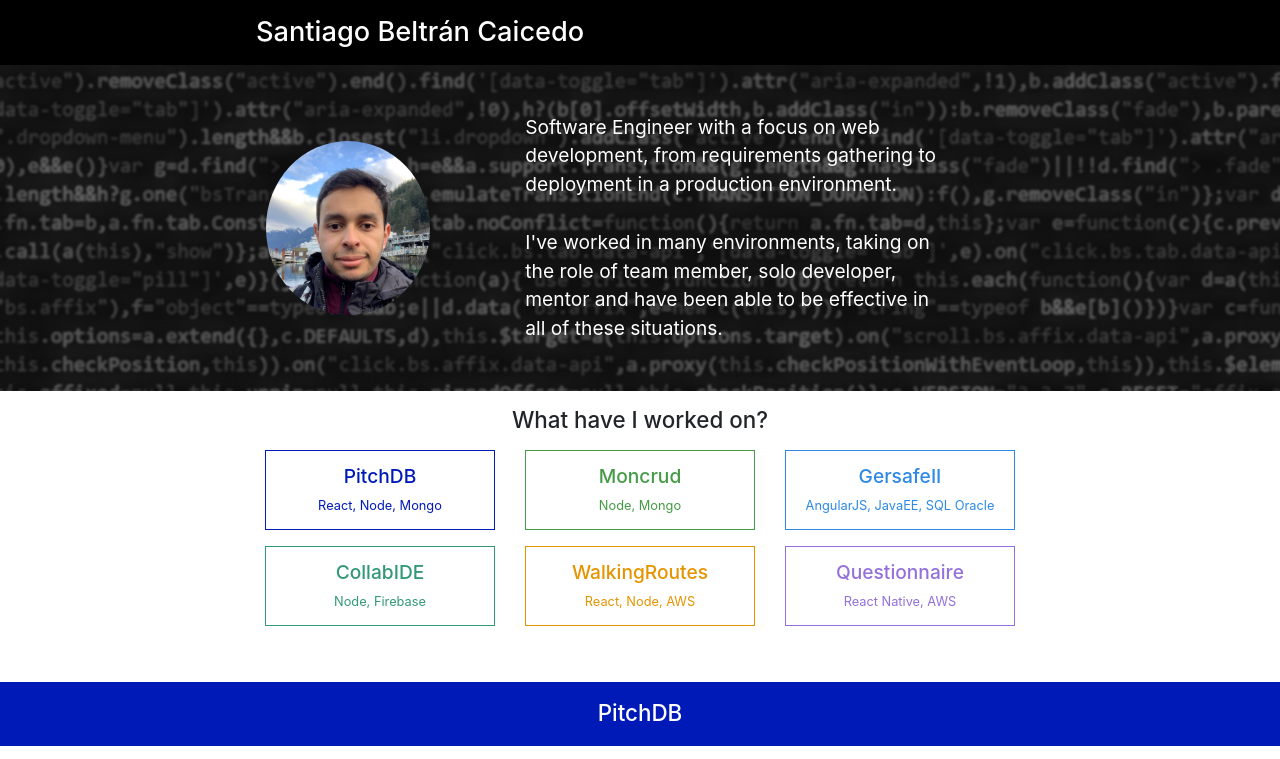
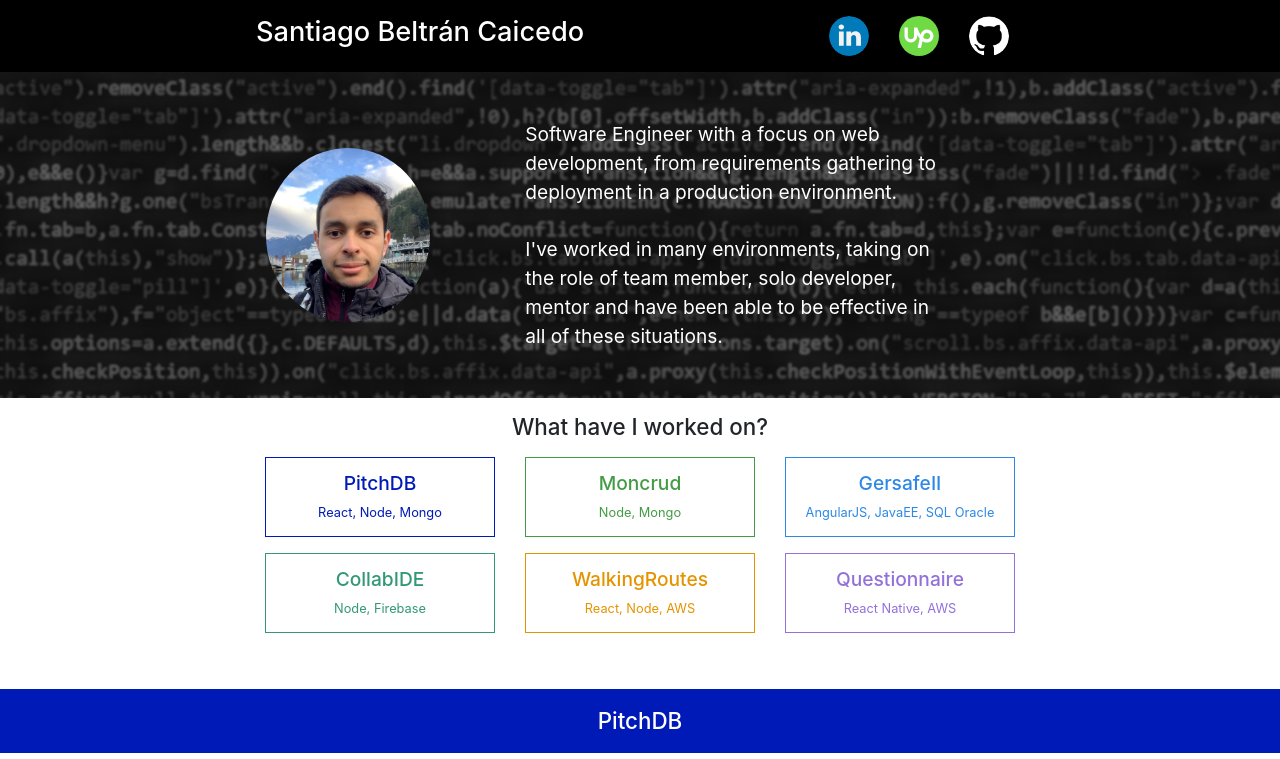
Before and after one commit to sbeltran10/my-home, a Gatsby site: page / in a window 1280 px wide. Shown: the top 759 px of the page. Built offline with nearby package versions, Linux system fonts and the light colour scheme; Gatsby itself is replaced by a stand-in of ours.

Commit message:
added network links to header and some other small improvenments

```diff
--- a/src/components/footer.js
+++ b/src/components/footer.js
@@ -14,7 +14,7 @@ const imgUrls = {
   upwork: upworkImg
 }
 
-const Footer = ({ url, imgUrl }) => (
+const Footer = () => (
   <StaticQuery
     query={graphql`
     query {
--- a/src/components/header.js
+++ b/src/components/header.js
@@ -1,25 +1,53 @@
 import { Link } from "gatsby"
-import PropTypes from "prop-types"
 import React from "react"
+import { StaticQuery, graphql } from "gatsby"
+import NetworkLink from "../components/network-link"
+
+import githubImg from '../images/icons/github.png'
+import linkedinImg from '../images/icons/linkedin.svg'
+import upworkImg from '../images/icons/upwork.svg'
 
 import './header.scss'
 
+const imgUrls = {
+  github: githubImg,
+  linkedin: linkedinImg,
+  upwork: upworkImg
+}
+
 const Header = () => (
-  <header >
-    <h1>
-      <Link to="/">
-        Santiago Beltrán Caicedo
-      </Link>
-    </h1>
-  </header>
+  <StaticQuery
+    query={graphql`
+  query {
+    allNetworkLinksJson {
+      edges {
+        node {
+        imgUrl
+          url
+        }
+      }
+    }
+  }
+  `}
+    render={data =>
+      <header className="container-fluid">
+        <div className="row">
+          <h1 className="col-12 col-lg-7">
+            <Link to="/">
+              Santiago Beltrán Caicedo
+          </Link>
+          </h1>
+          <div className="col-12 col-lg-5">
+            <ul className="row">
+              {data.allNetworkLinksJson.edges.map(({ node }, index) => (
+                <NetworkLink key={index} {...node} img={imgUrls[node.imgUrl]} />
+              ))}
+            </ul>
+          </div>
+        </div>
+      </header>
+    }
+  />
 )
 
-Header.propTypes = {
-  siteTitle: PropTypes.string,
-}
-
-Header.defaultProps = {
-  siteTitle: ``,
-}
-
 export default Header
--- a/src/components/header.scss
+++ b/src/components/header.scss
@@ -1,20 +1,40 @@
 @import "variables";
 @import "mixins";
 
-header {
+header.container-fluid {
   padding: 1rem;
   background-color: black;
 
+  .row {
     h1 {
       font-size: 1.7rem;
       margin: 0;
+      text-align: center;
       a {
         color: white;
         text-decoration: none;
       }
     }
 
+    ul {
+      margin: 0;
+      justify-content: space-around;
+      padding-top: 1rem;
+    }
+  }
+
   @media screen and (min-width: $break) {
     padding: 1rem 20%;
+
+    .row {
+      h1 {
+        text-align: left;
+      }
+
+      ul.row {
+        justify-content: flex-end;
+        padding-top: 0;
       }
     }
+  }
+}
--- a/src/components/network-link.js
+++ b/src/components/network-link.js
@@ -3,7 +3,7 @@ import './network-link.scss'
 
 const NetworkLink = ({ url, img }) => (
   <li className="col-auto network-link">
-    <a href={url}>
+    <a href={url} target="_blank" rel="noopener noreferrer">
       <img src={img} alt={`logo-${url}`}></img>
     </a>
   </li >
--- a/src/components/project.js
+++ b/src/components/project.js
@@ -25,7 +25,7 @@ const Project = ({ projectId, title, description, techDescription, projectDates,
     <div className="row proj-main-row">
       {imgData &&
         <div className="col-12 image-wrap">
-          <Img fluid={imgData} />
+          <Img fluid={imgData} alt="project image"/>
         </div>
       }
       <p className="col-12 proj-dates">
--- a/src/data/network-links.json
+++ b/src/data/network-links.json
@@ -1,7 +1,7 @@
 [
   {
     "imgUrl": "linkedin",
-    "url": "www.linkedin.com/in/santiago-beltran"
+    "url": "https://www.linkedin.com/in/santiago-beltran"
   },
   {
     "imgUrl": "upwork",
```
Lines whose indentation alone changed are shown as unchanged.
